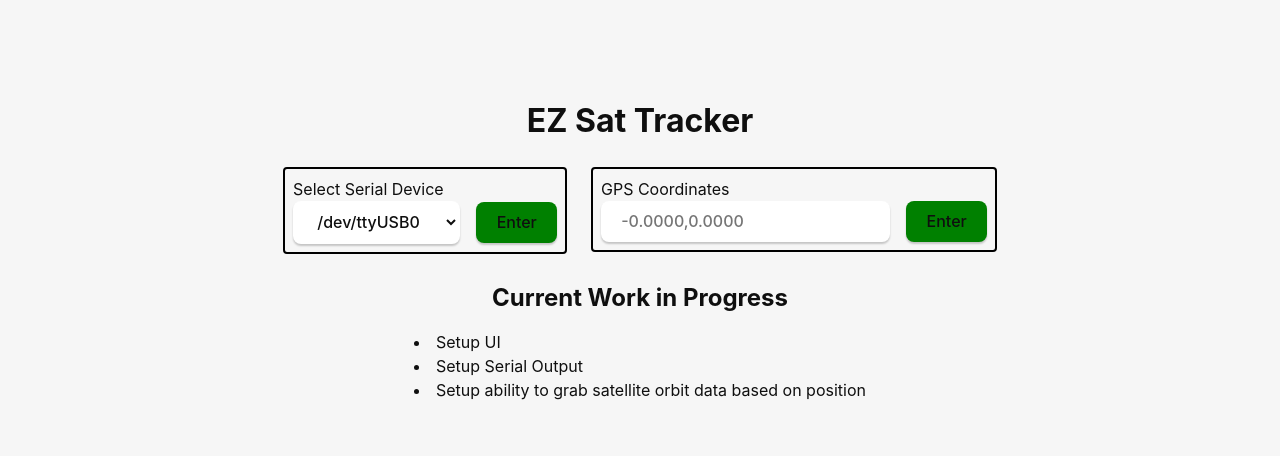
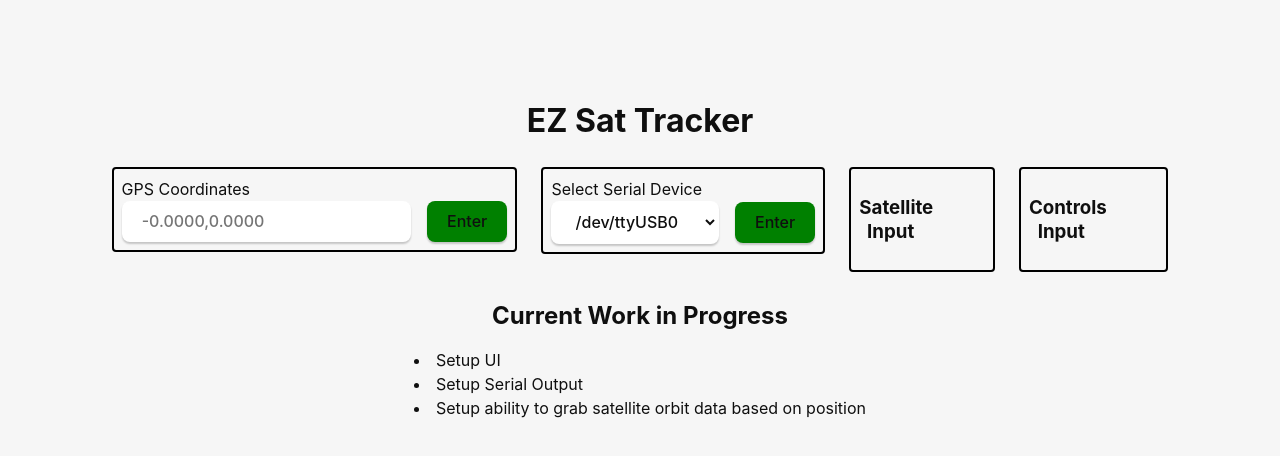
Before and after one commit to StarVore/EZSatTracker, a React (Vite) app: page / in a window 1280 px wide. Shown: the top 456 px of the page. Built offline with nearby package versions, Linux system fonts and the light colour scheme.

Commit message:
Added Satellite and Controlls input components

```diff
--- a/src/App.css
+++ b/src/App.css
@@ -129,8 +129,19 @@ button {
 .main-view {
   display: flex;
   justify-content: center;
+  flex-wrap: wrap;
 }
 
 .panel-input {
   margin: 12px;
 }
+
+.input-box {
+    display: flex;
+    flex-direction: column;
+    border: 2px black;
+    border-style: solid;
+    border-radius: 4px;
+    padding: 8px;
+    max-width: fit-content;
+}
--- a/src/App.tsx
+++ b/src/App.tsx
@@ -4,6 +4,8 @@ import { invoke } from "@tauri-apps/api/core";
 import "./App.css";
 import { SerialInput } from "./panels/serial-input/serial-input"
 import { GPSInput } from "./panels/gps-input/gps-input";
+import { ControlsInput } from "./panels/ControlsInput/controls-input";
+import { SatelliteInput } from "./panels/SatelliteInput/satellite-input";
 
 function App() {
   const [greetMsg, setGreetMsg] = useState("");
@@ -20,11 +22,16 @@ function App() {
 
       <div className="main-view">
         <div className="panel-input">
+          <GPSInput/>
+        </div>
+        <div className="panel-input">
           <SerialInput/>
         </div>
-
         <div className="panel-input">
-          <GPSInput/>
+          <SatelliteInput/>
+        </div>
+        <div className="panel-input">
+          <ControlsInput/>
         </div>
       </div>
 
--- /dev/null
+++ b/src/panels/ControlsInput/controls-input.css
@@ -0,0 +1,3 @@
+h3 {
+    width: 250px;
+}
--- /dev/null
+++ b/src/panels/ControlsInput/controls-input.tsx
@@ -0,0 +1,9 @@
+import "./controls-input.css";
+
+export function ControlsInput() {
+    return (
+        <div className="input-box">
+            <h3>Controls Input</h3>
+        </div>
+    )
+}
--- /dev/null
+++ b/src/panels/SatelliteInput/satellite-input.css
@@ -0,0 +1,3 @@
+h3 {
+    width: 50%;
+}
--- /dev/null
+++ b/src/panels/SatelliteInput/satellite-input.tsx
@@ -0,0 +1,9 @@
+import "./satellite-input.css";
+
+export function SatelliteInput() {
+    return (
+        <div className="input-box">
+            <h3>Satellite Input</h3>
+        </div>
+    )
+}
--- a/src/panels/gps-input/gps-input.css
+++ b/src/panels/gps-input/gps-input.css
@@ -1,13 +1,3 @@
-.gps-input-box {
-    display: flex;
-    flex-direction: column;
-    border: 2px black;
-    border-style: solid;
-    border-radius: 4px;
-    padding: 8px;
-    max-width: fit-content;
-}
-
 .gps-form {
     display: flex;
     flex-direction: row;
--- a/src/panels/gps-input/gps-input.tsx
+++ b/src/panels/gps-input/gps-input.tsx
@@ -13,7 +13,7 @@ export function GPSInput() {
     }
 
     return (
-        <div className="gps-input-box">
+        <div className="input-box">
             <label
                 htmlFor="gps-input"
                 className="gps-label"
--- a/src/panels/serial-input/serial-input.css
+++ b/src/panels/serial-input/serial-input.css
@@ -1,13 +1,3 @@
-.serial-input-box {
-    display: flex;
-    flex-direction: column;
-    border: 2px black;
-    border-style: solid;
-    border-radius: 4px;
-    padding: 8px;
-    max-width: fit-content;
-}
-
 .serial-form {
     display: fex;
     flex-direction: row;
--- a/src/panels/serial-input/serial-input.tsx
+++ b/src/panels/serial-input/serial-input.tsx
@@ -14,7 +14,7 @@ export function SerialInput() {
     }
 
     return (
-        <div className="serial-input-box">
+        <div className="input-box">
             <label
                 htmlFor="serial-input"
                 className="serial-label"
```
